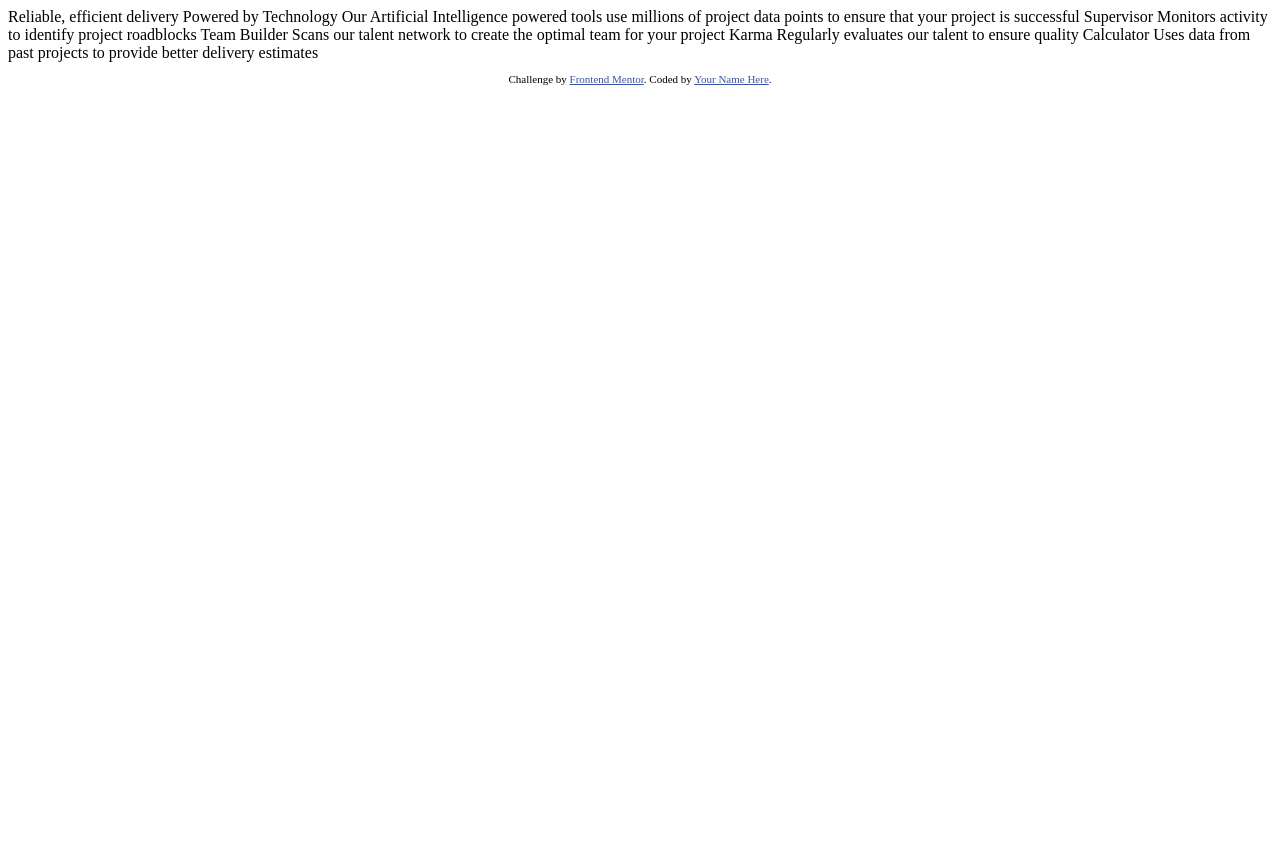
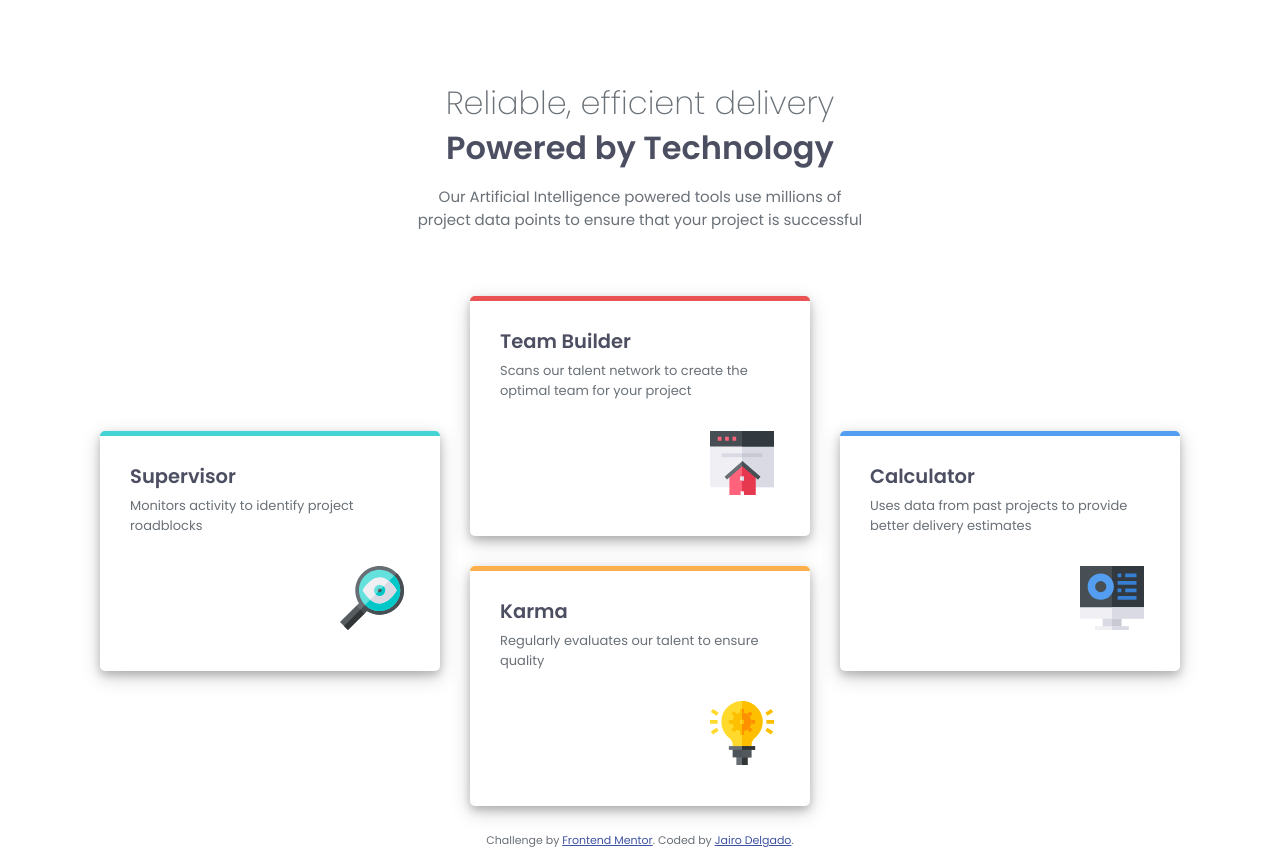
Before and after one commit to gyro2006/four-card-feature-section-master, a plain HTML site: page index.html in a window 1280 px wide. Before the commit the page ends 800 px from the top, so only its background shows below. Drawn offline with Linux system fonts and the light colour scheme.

Commit message:
Update index.html

```diff
--- a/index.html
+++ b/index.html
@@ -10,35 +10,120 @@
 
   <!-- Feel free to remove these styles or customise in your own stylesheet 👍 -->
   <style>
+    @import url('https://fonts.googleapis.com/css2?family=Poppins:ital,wght@0,100;0,200;0,300;0,400;0,500;0,600;0,700;0,800;0,900;1,100;1,200;1,300;1,400;1,500;1,600;1,700;1,800;1,900&display=swap');
     .attribution { font-size: 11px; text-align: center; }
     .attribution a { color: hsl(228, 45%, 44%); }
+    body {
+      color: hsl(212, 6%, 44%);
+      background-color: hsl(0, 0%, 100%);
+      text-align: center;
+      font-family: poppins;
+    }
+    span {
+      color: hsl(234, 12%, 34%);
+      font-weight: 600;
+    }
+    p {
+      font-size: 15px;
+      font-weight: 400;
+      margin-inline: 25px;
+    }
+    .head {
+      margin: auto;
+      margin-top: 80px;
+      max-width: 500px;
+    }
+    h1 {
+      font-weight: 200;
+      line-height: 45px;
+      font-size: clamp(1.6rem, 2.5vw, 2.2rem);
+      margin-bottom: 1px;
+    }
+    .container {
+      display: flex;
+      flex-direction: column;
+      align-items: center;
+    }
+
+    .card {
+      font-size: 13px;
+      font-weight: 400;
+      display: grid;
+      border-top: 5px solid black;
+      border-radius: 5px;
+      box-shadow: 0 4px 8px 0 rgba(0, 0, 0, 0.2), 0 6px 20px 0 rgba(0, 0, 0, 0.19);
+      margin: 15px;
+      margin-top: 30px;
+      max-height: 125px;
+      max-width: 280px;
+      text-align: left;
+      padding-inline: 30px;
+      padding-top: 10px;
+      padding-bottom: 100px;
+    }
+    h2 {
+      color: hsl(234, 12%, 34%);
+      font-weight: 600;
+      margin-bottom: 5px;
+    }
+    img {
+      margin-left: 210px;
+      margin-top: 30px;
+    }
+    .sus {
+      border-top: 5px solid hsl(180, 62%, 55%);
+    }
+    .tb {
+      border-top: 5px solid hsl(0, 78%, 62%);
+    }
+    .kar {
+      border-top: 5px solid hsl(34, 97%, 64%);
+    }
+    .calc {
+      border-top: 5px solid hsl(212, 86%, 64%);
+    }
+    @media(min-width: 1000px){
+      .container {
+      display: flex;
+      flex-direction: row;
+      align-items: center;
+      justify-content: center;
+      margin-top: 35px;
+    }
+    }
   </style>
 </head>
 <body>
+  <div class="head">
+    <h1>Reliable, efficient delivery
+    <span>Powered by Technology</span></h1>
+    <p>Our Artificial Intelligence powered tools use millions of project data points
+    to ensure that your project is successful</p>
+  </div>
 
-  Reliable, efficient delivery
-  Powered by Technology
-
-  Our Artificial Intelligence powered tools use millions of project data points
-  to ensure that your project is successful
-
-  Supervisor
-  Monitors activity to identify project roadblocks
-
-  Team Builder
-  Scans our talent network to create the optimal team for your project
-
-  Karma
-  Regularly evaluates our talent to ensure quality
-
-  Calculator
-  Uses data from past projects to provide better delivery estimates
-
+  <div class="container">
+    <div class="card sus"><h2>Supervisor</h2>
+    Monitors activity to identify project roadblocks
+    <img src="images/icon-supervisor.svg" alt="Supervisor"> </div>
+    <div>
+        <div class="card tb"><h2>Team Builder</h2>
+        Scans our talent network to create the optimal team for your project
+          <img src="images/icon-team-builder.svg" alt="team builder">
+        </div>
+        <div class="card kar"><h2>Karma</h2>
+        Regularly evaluates our talent to ensure quality
+          <img src="images/icon-karma.svg" alt="Karma">
+        </div>
+    </div>
+    <div class="card calc"><h2>Calculator</h2>
+    Uses data from past projects to provide better delivery estimates
+    <img src="images/icon-calculator.svg" alt="Calculator"> </div>
+  </div>
 
   <footer>
     <p class="attribution">
       Challenge by <a href="https://www.frontendmentor.io?ref=challenge" target="_blank">Frontend Mentor</a>.
-      Coded by <a href="#">Your Name Here</a>.
+      Coded by <a href="https://github.com/gyro2006" target="_blank">Jairo Delgado</a>.
     </p>
   </footer>
 </body>
```
